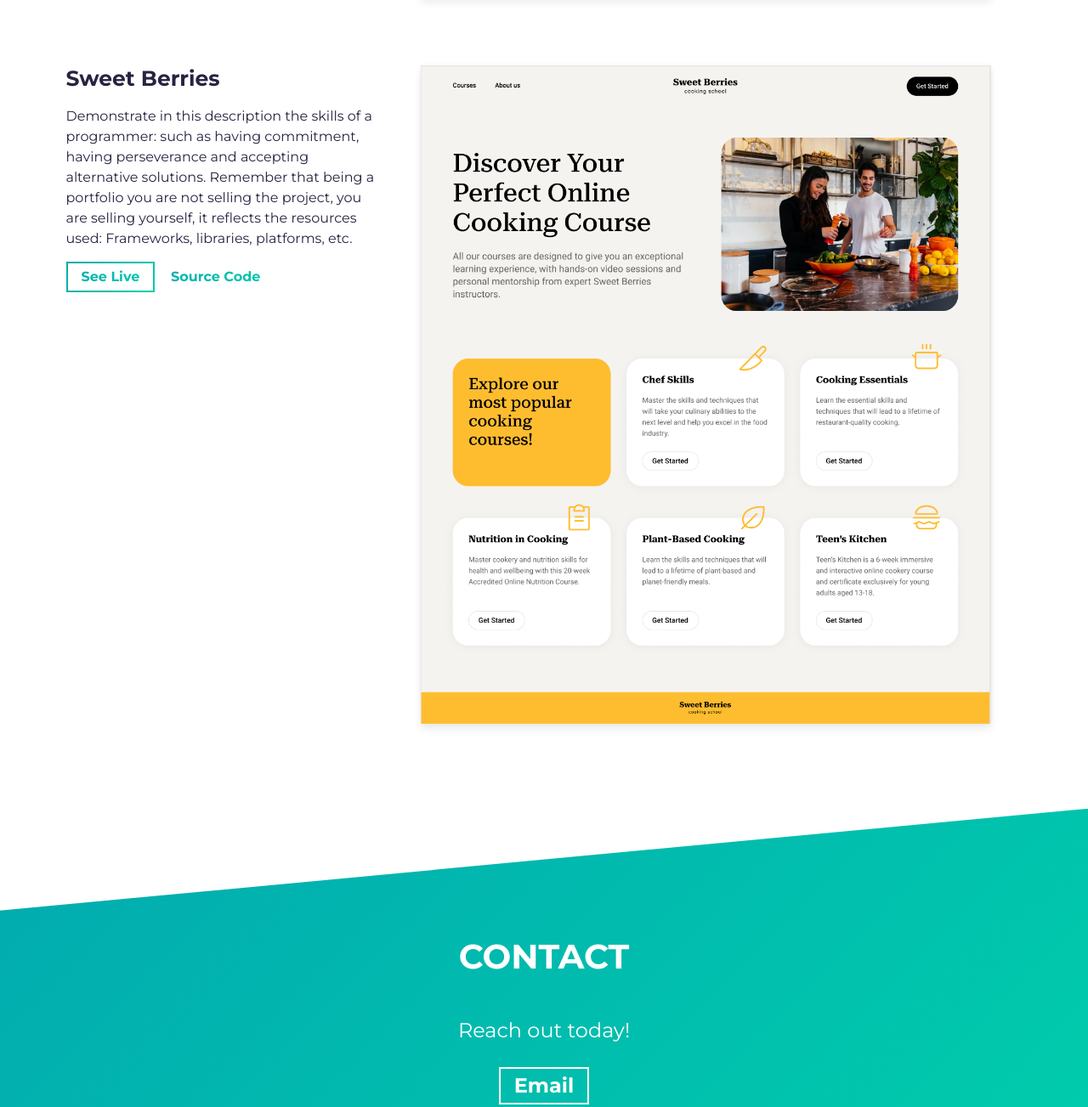
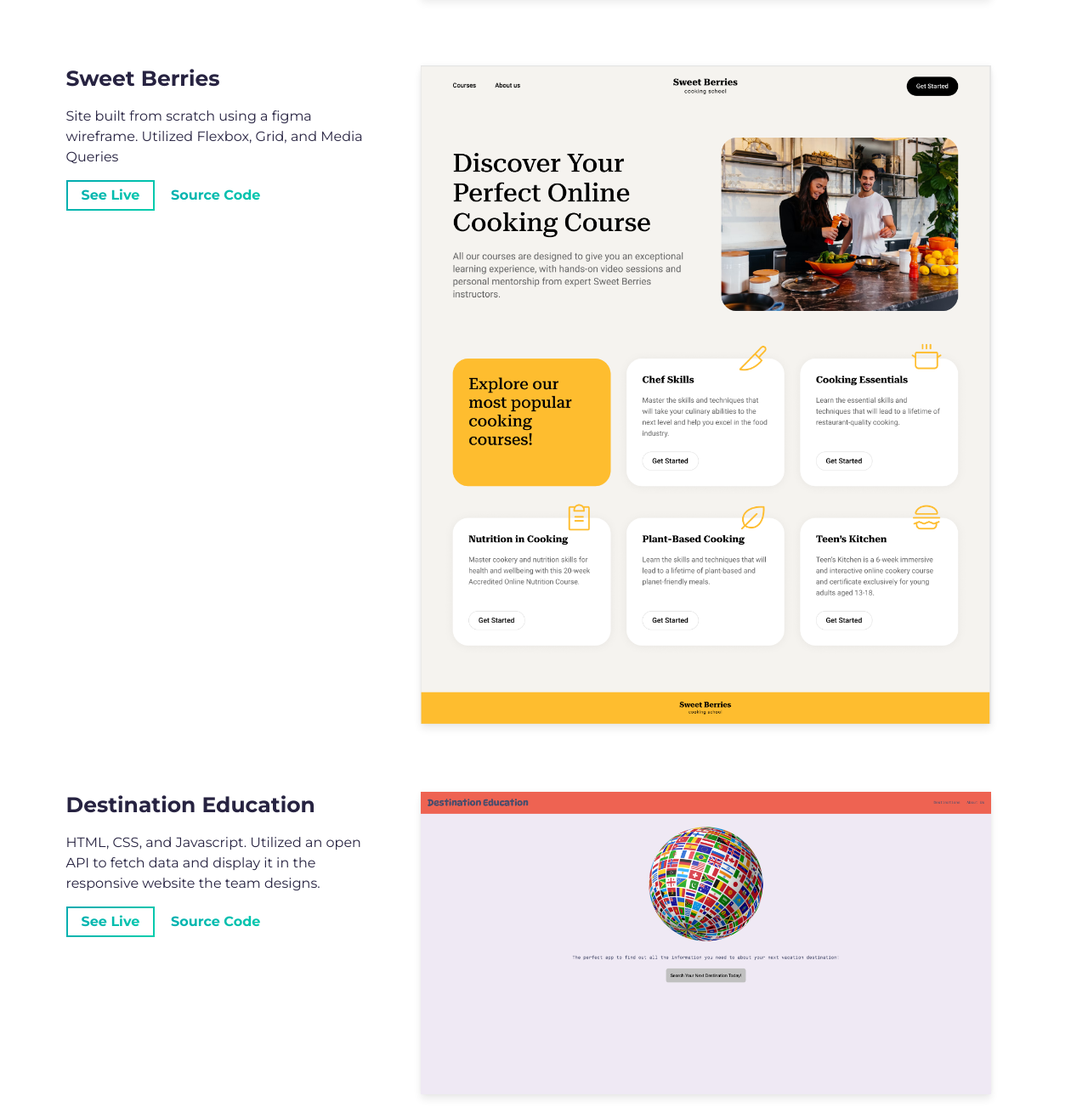
Before and after one commit to janaestewart/portfolio12, a website built with Parcel: page src/index.html in a window 1280 px wide. Shown: the part 1991-3294 px from the top of the page at 85% size. Built offline with nearby package versions, Linux system fonts and the light colour scheme.

Commit message:
addition of destination education

```diff
--- a/src/index.html
+++ b/src/index.html
@@ -164,9 +164,7 @@
                 <h3 class="project-wrapper__text-title">Sweet Berries</h3>
                 <div>
                   <p class="mb-4">
-                    Demonstrate in this description the skills of a programmer: such as having commitment,
-                    having perseverance and accepting alternative solutions. Remember that being a portfolio you are not selling the project,
-                    you are selling yourself, it reflects the resources used: Frameworks, libraries, platforms, etc.
+                   Site built from scratch using a figma wireframe. Utilized Flexbox, Grid, and Media Queries
                   </p>
                 </div>
                 <a
@@ -211,21 +209,20 @@
           <!-- /END Project -->
 
           <!-- Notice: each .row is a project -->
-          <!-- <div class="row">
+          <div class="row">
             <div class="col-lg-4 col-sm-12">
               <div class="project-wrapper__text load-hidden">
-                <h3 class="project-wrapper__text-title">Project Title 2</h3>
+                <h3 class="project-wrapper__text-title">Destination Education</h3>
                 <div>
                   <p class="mb-4">
-                    If the project was collaborative, reflect it in this description, that will demonstrate communication and/or leadership skills.
-                    Additionally, if you made use of the mastery of a second language, it will reflect on you professionalism.
+                    HTML, CSS, and Javascript. Utilized an open API to fetch data and display it in the responsive website the team designs.
                   </p>
                 </div>
                 <a
                   rel="noreferrer"
                   target="_blank"
                   class="cta-btn cta-btn--hero"
-                  href="#!"
+                  href="https://destination-education.netlify.app/destination.html"
                 >
                   See Live
                 </a>
@@ -241,7 +238,7 @@
             </div>
             <div class="col-lg-8 col-sm-12">
               <div class="project-wrapper__image load-hidden">
-                <a rel="noreferrer" href="#!" target="_blank">
+                <a rel="noreferrer" href="https://github.com/janaestewart/destination-education" target="_blank">
                   <div
                     data-tilt
                     data-tilt-max="4"
@@ -252,12 +249,12 @@
                     <img
                       alt="Project Image"
                       class="img-fluid"
-                      src="assets/project.jpg"
+                      src="assets/destination-education.png"
                     />
                   </div>
                 </a>
               </div>
-            </div> -->
+            </div>
           </div>
           <!-- /END Project -->
         </div>
```
Also changed, not shown: src/assets/destination-education.png (added), 1 other file.
